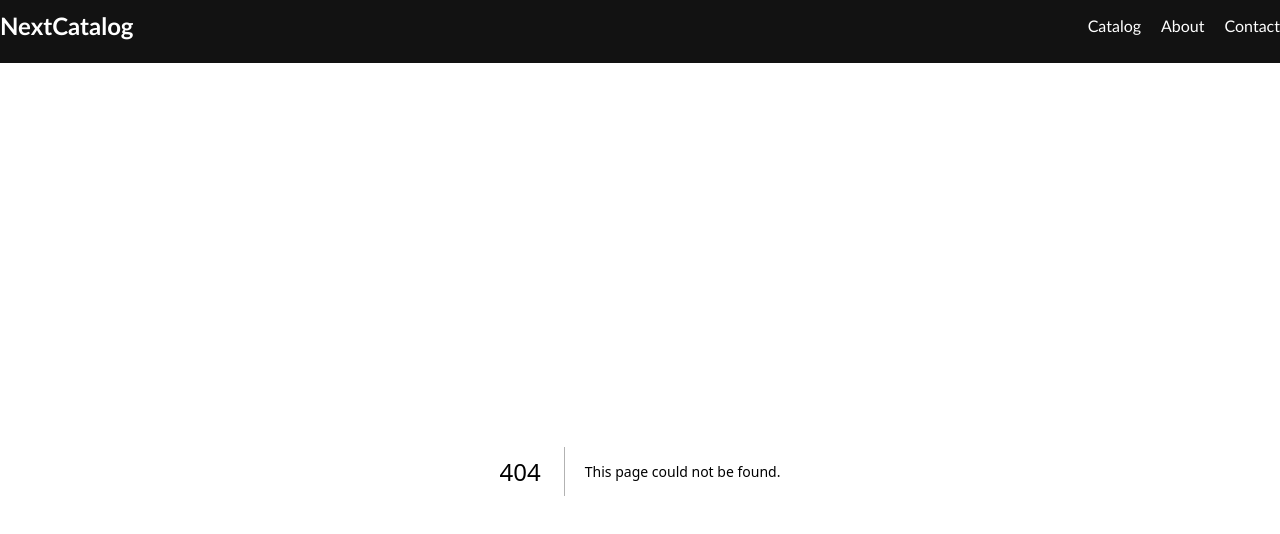
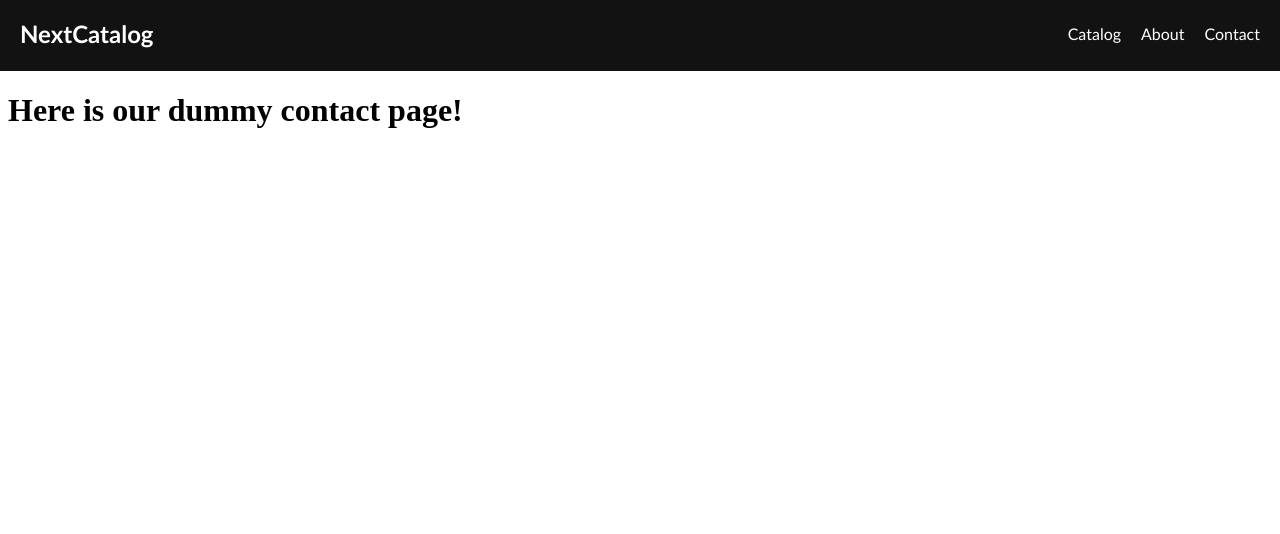
Before and after one commit to theredfoxfire/next-catalog, a Next.js app: page /contact in a window 1280 px wide. Before the commit this address had no page. Shown: the top 534 px of the page. Built offline with nearby package versions, Linux system fonts and the light colour scheme.

Commit message:
feat(next-catalog): add dummy about & contact page

```diff
--- /dev/null
+++ b/pages/about.tsx
@@ -0,0 +1,5 @@
+const AboutPage = () => {
+    return <h1>Here is our dummy about page!</h1>
+}
+
+export default AboutPage;
--- /dev/null
+++ b/pages/contact.tsx
@@ -0,0 +1,5 @@
+const ContactPage = () => {
+    return <h1>Here is our dummy contact page!</h1>
+}
+
+export default ContactPage;
--- a/src/components/navigation/Navigation.tsx
+++ b/src/components/navigation/Navigation.tsx
@@ -19,9 +19,9 @@ const Navigation = () => {
         <span className={styles.hamburgerLine}></span>
       </button>
       <ul className={`${styles.navLinks} ${isOpen ? styles.open : ''}`}>
-        <li><Link href="/">Catalog</Link></li>
-        <li><Link href="/about">About</Link></li>
-        <li><Link href="/contact">Contact</Link></li>
+        <li><Link onClick={toggleMenu} href="/">Catalog</Link></li>
+        <li><Link onClick={toggleMenu} href="/about">About</Link></li>
+        <li><Link onClick={toggleMenu} href="/contact">Contact</Link></li>
       </ul>
     </nav>
   );
--- a/src/styles/catalog.module.scss
+++ b/src/styles/catalog.module.scss
@@ -1,6 +1,9 @@
 .catalog {
     padding: 20px;
     font-family: 'Trebuchet MS', 'Lucida Sans Unicode', 'Lucida Grande', 'Lucida Sans', Arial, sans-serif;
+    h1 {
+      margin-left: -12px;
+    }
     .productList {
       display: flex;
       flex-wrap: wrap;
--- a/src/styles/navigation.module.scss
+++ b/src/styles/navigation.module.scss
@@ -4,7 +4,9 @@
   justify-content: space-between;
   align-items: center;
   padding: 12px;
-  margin-bottom: 8px;
+  padding-left: 24px;
+  padding-right: 24px;
+  margin-bottom: 4px;
   background-color: #121212;
   color: #fff;
   position: relative;
```
